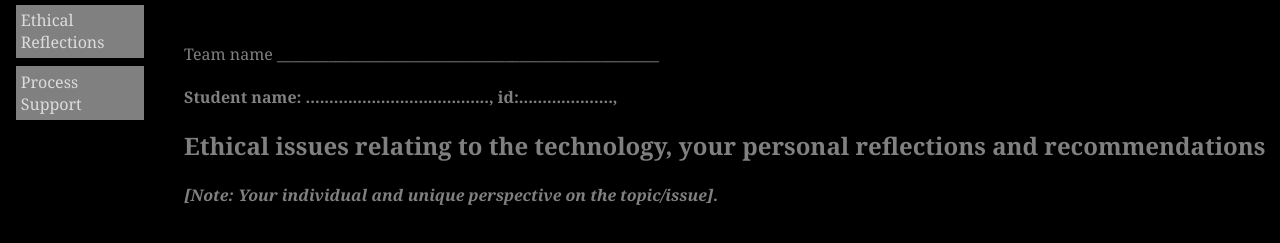
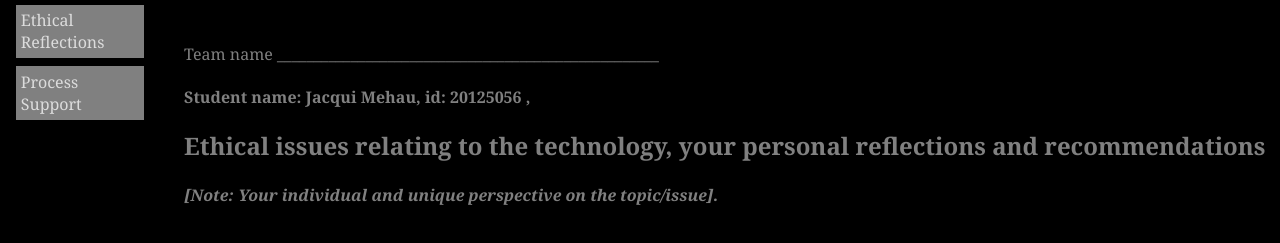
Before and after one commit to cns3382/cns3382.github.io, a plain HTML site: page misc/team2.html in a window 1280 px wide. Shown: the part 75-318 px from the top of the page. Drawn offline with Linux system fonts and the light colour scheme.

Commit message:
Update team2.html

```diff
--- a/misc/team2.html
+++ b/misc/team2.html
@@ -16,7 +16,7 @@
 <h1>Ethical Reflections Team Member 2 [Individual Page]</h1><br>
 <p>Team name ____________________________________________________</p>
 
-<p><h4>Student name: ......................................., id:...................., </p></h4>
+<p><h4>Student name: Jacqui Mehau, id: 20125056 , </p></h4>
 
 
 <h2>Ethical issues relating to the technology, your personal reflections and recommendations </h2>
```
